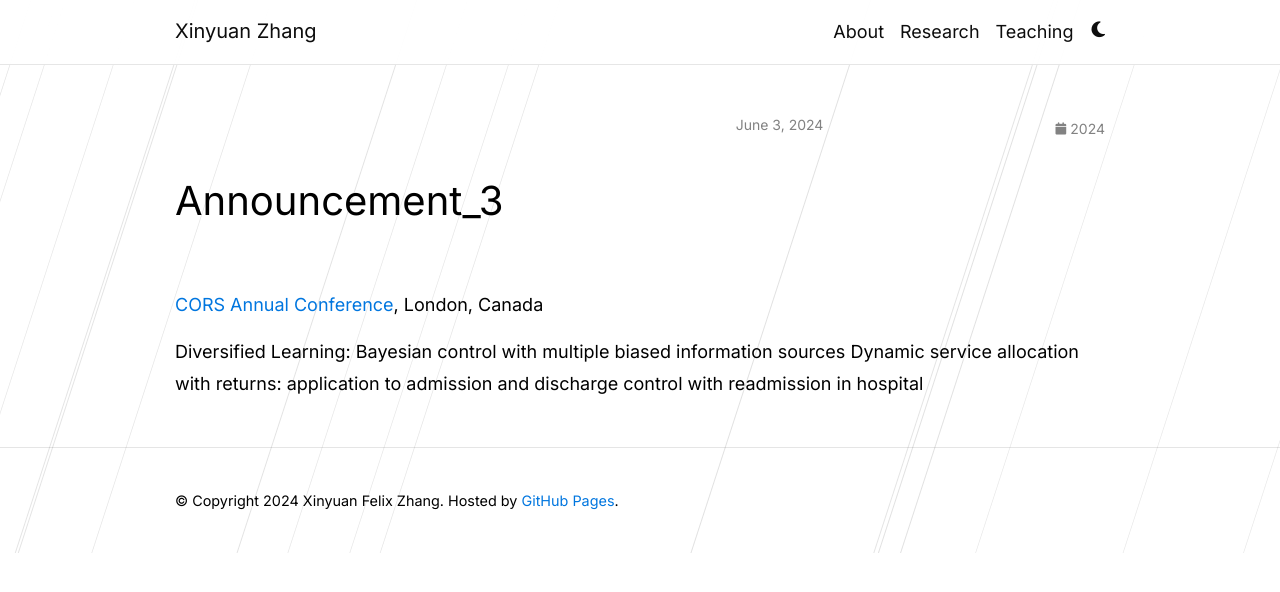
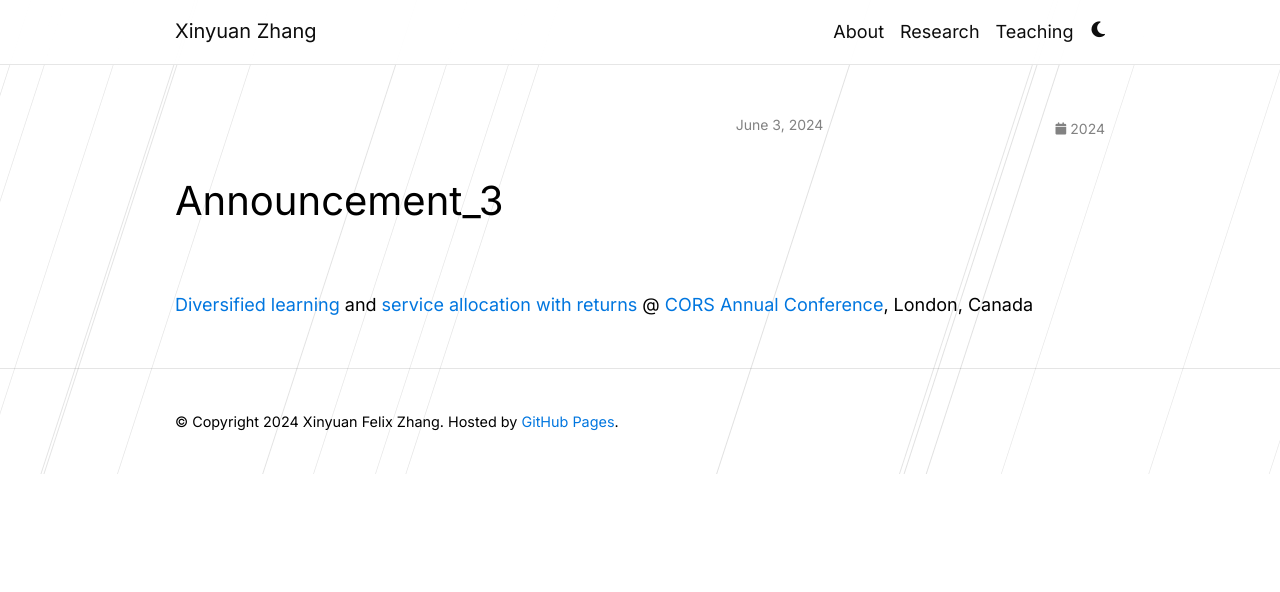
Before and after one commit to xyz2023ca/xyz2023ca.github.io, a Jekyll site: the page built from _news/announcement_3.md, in a window 1280 px wide. Shown: the top 592 px of the page. Built offline with Jekyll 4.4.1, drawn with Linux system fonts in a browser that asks for light colours; comment, search, counter and statistics services are not loaded; a style sheet for code colours, icons or effects is not loaded.

Commit message:
Update announcement_3.md

```diff
--- a/_news/announcement_3.md
+++ b/_news/announcement_3.md
@@ -5,7 +5,4 @@ inline: true
 related_posts: false
 ---
 
-<a href="https://site.pheedloop.com/event/cors2024/home"> CORS Annual Conference</a>, London, Canada
-
-Diversified Learning: Bayesian control with multiple biased information sources
-Dynamic service allocation with returns: application to admission and discharge control with readmission in hospital
+<a href="https://xyz2023ca.github.io/publications/"> Diversified learning</a>  and <a href="https://xyz2023ca.github.io/publications/"> service allocation with returns</a>   @  <a href="https://site.pheedloop.com/event/cors2024/home"> CORS Annual Conference</a>, London, Canada
```
